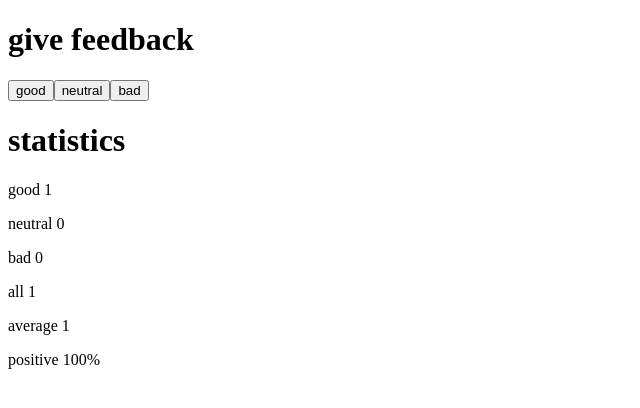
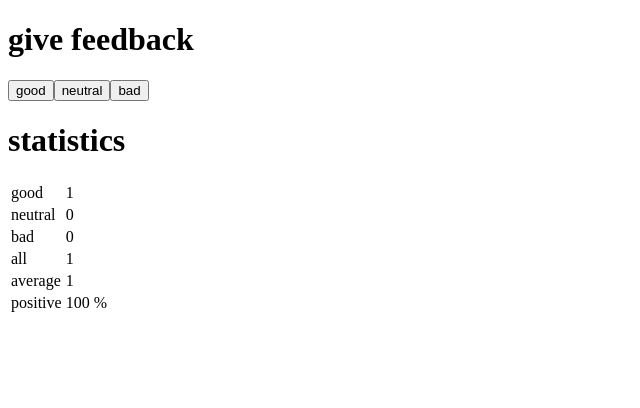
Before and after one commit to marcosdima/helsinki_fullstack, a React (Vite) app in the folder part1/unicafe/: page / in a window 1280 px wide. Both pictures are taken after a click on the button "good". Shown: the top 408 px of the page, without its empty margins (0-640 px from the left). Built offline with nearby package versions, Linux system fonts and the light colour scheme.

Commit message:
Exercise 1.11

```diff
--- a/part1/unicafe/src/App.jsx
+++ b/part1/unicafe/src/App.jsx
@@ -2,9 +2,14 @@ import { useState } from 'react'
 
 const StatisticLine = ({ text, count }) => {
   return (
-    <p>
-      {text} {count}
-    </p>
+    <tr>
+      <td>
+        {text}
+      </td>
+      <td>
+        {count}
+      </td>
+    </tr>
   )
 }
 
@@ -23,9 +28,14 @@ const Average = ({ values, total }) => {
   if (total > 0) avr = sum / total;
 
   return (
-    <>
-      <p>average {avr}</p>
-    </>
+    <tr>
+      <td>
+        average
+      </td>
+      <td>
+        {avr}
+      </td>
+    </tr>
   )
 }
 
@@ -38,7 +48,14 @@ const Percentage = ({ reviews, target }) => {
   if (total > 0) percentage = (reviews[target] * 100) / total;
 
   return (
-    <p>{target} {percentage}%</p>
+    <tr>
+      <td>
+        {target}
+      </td>
+      <td>
+        {percentage} %
+      </td>
+    </tr>
   )
 }
 
@@ -76,12 +93,16 @@ const Statistics = ({ values }) => {
   return (
     <>
       <h1>statistics</h1>
+      <table>
+        <tbody>
           <StatisticLine text={goodText} count={good} />
           <StatisticLine text={neutralText} count={neutral} />
           <StatisticLine text={badText} count={bad} />
           <StatisticLine text={allText} count={total} />
           <Average values={[bad * badValue, good * goodValue, neutral * neutralValue]} total={total} />
           <Percentage target={percentageTarget} reviews={reviews} />
+        </tbody>
+      </table>
     </>
   );
 }
```
Lines whose indentation alone changed are shown as unchanged.
